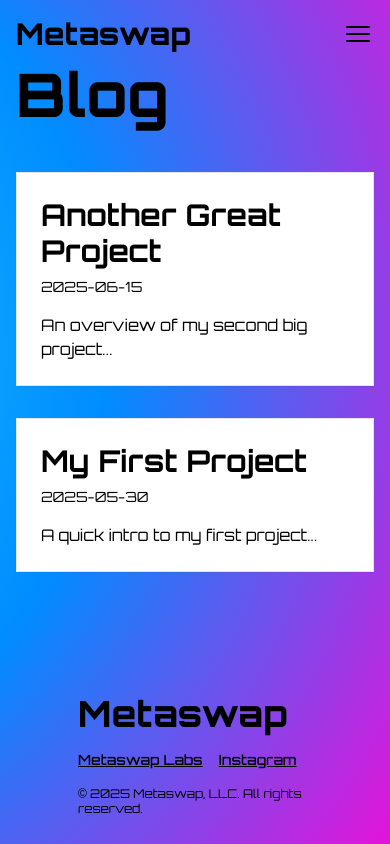
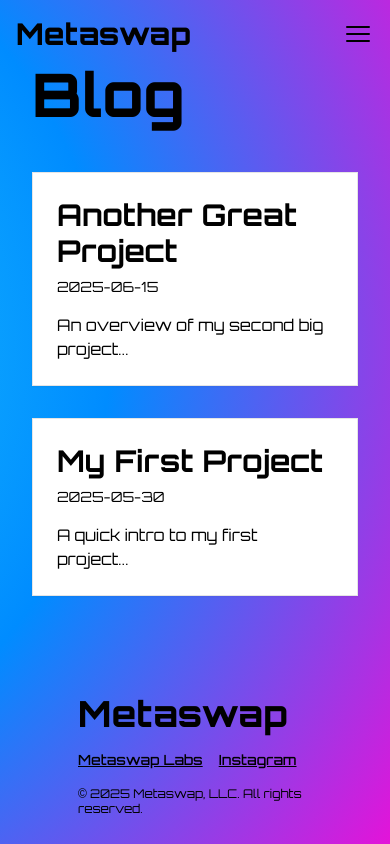
Before and after one commit to dawmthedev/metaswapxyz, a Next.js app: page /blog in a window 390 px wide. Built offline with nearby package versions, Linux system fonts and the light colour scheme.

Commit message:
fix: make home page full width

```diff
--- a/src/app/layout.tsx
+++ b/src/app/layout.tsx
@@ -1,6 +1,9 @@
+"use client";
+
 import "./globals.css";
 import type { Metadata } from "next";
 import { Orbitron } from "next/font/google";
+import { usePathname } from "next/navigation";
 import Header from "./components/Header";
 import Footer from "./components/Footer";
 
@@ -18,13 +21,22 @@ export const metadata: Metadata = {
 };
 
 export default function RootLayout({ children }: { children: React.ReactNode }) {
+  const path = usePathname();
+  const isHome = path === "/";
+
   return (
     <html lang="en">
       <head />
       <body className={`min-h-screen flex flex-col ${orbitron.variable} font-orbitron`}>
         <Header />
-        <main className="flex-1">{children}</main>
-        <Footer />
+        <main
+          className={
+            isHome ? "fixed inset-0 overflow-hidden" : "flex-1 overflow-auto px-4 md:px-8"
+          }
+        >
+          {children}
+        </main>
+        {!isHome && <Footer />}
       </body>
     </html>
   );
--- a/src/app/page.tsx
+++ b/src/app/page.tsx
@@ -7,7 +7,7 @@ const ThreeCanvas = dynamic(() => import("./three-canvas"), { ssr: false });
 
 export default function HomePage() {
   return (
-    <main className="relative w-full h-screen overflow-hidden">
+    <main className="fixed inset-0 overflow-hidden">
       {/* Splash screen fades out after load */}
       <SplashScreen />
 
```
